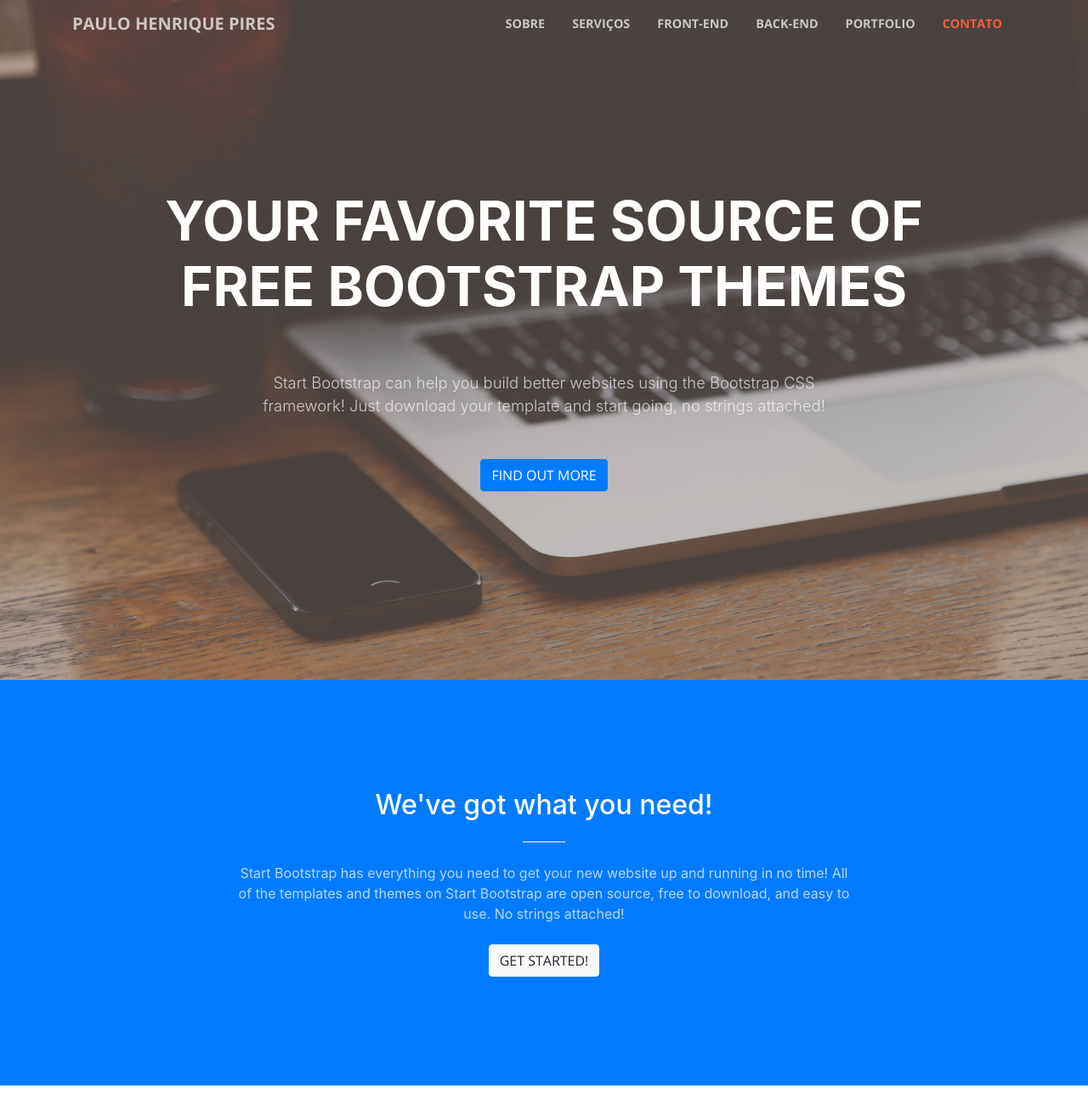
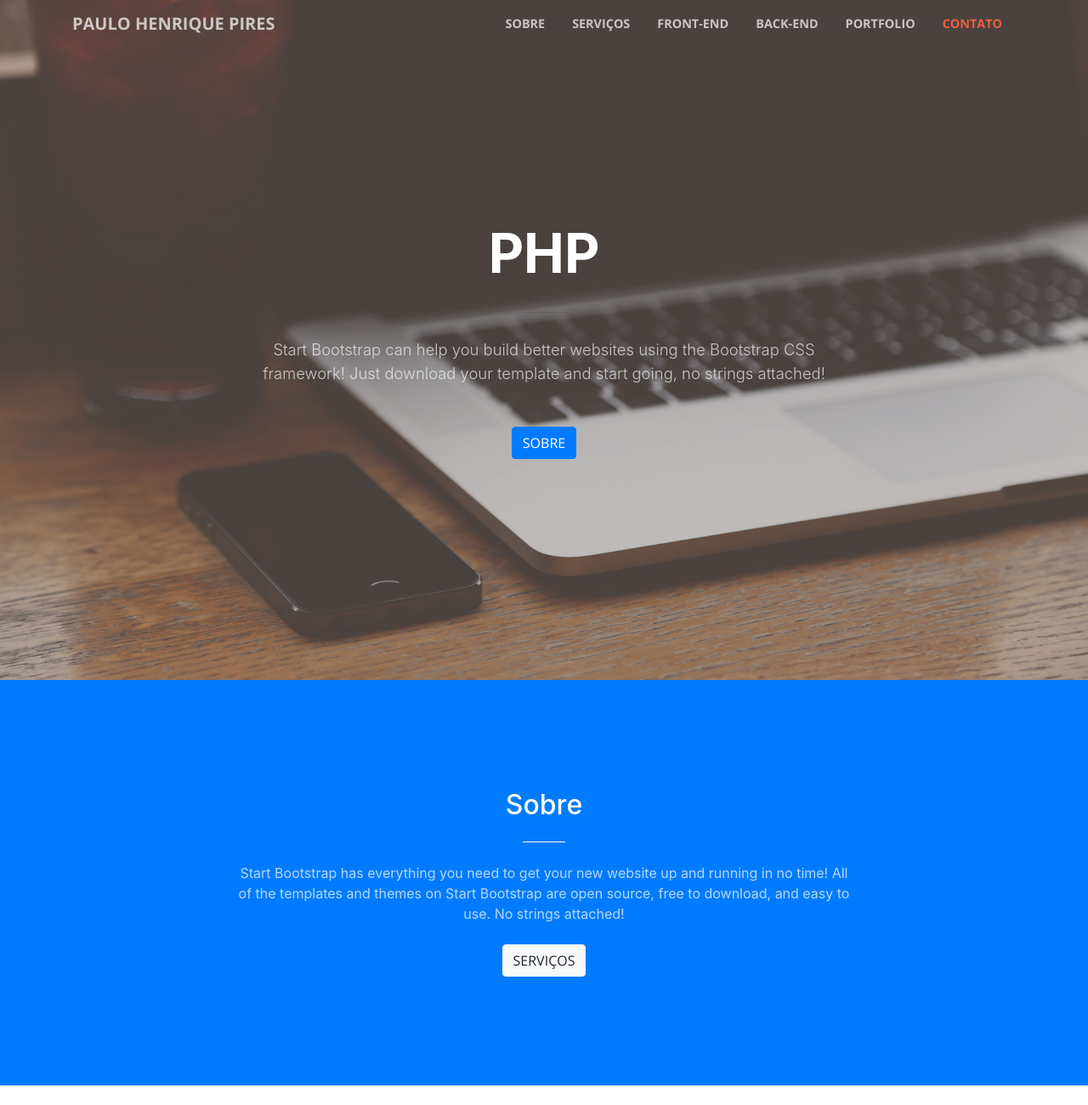
Before and after one commit to paulo-pires/paulo-pires.github.io, a website with bundled scripts: page index.html in a window 1280 px wide. Shown: the top 1300 px of the page at 85% size. Built offline with nearby package versions, Linux system fonts and the light colour scheme.

Commit message:
Update index.html

```diff
--- a/index.html
+++ b/index.html
@@ -65,13 +65,13 @@
         <div class="row">
           <div class="col-lg-10 mx-auto">
             <h1 class="text-uppercase">
-              <strong>Your Favorite Source of Free Bootstrap Themes</strong>
+              <strong>PHP</strong>
             </h1>
             <hr>
           </div>
           <div class="col-lg-8 mx-auto">
             <p class="text-faded mb-5">Start Bootstrap can help you build better websites using the Bootstrap CSS framework! Just download your template and start going, no strings attached!</p>
-            <a class="btn btn-primary btn-xl js-scroll-trigger" href="#about">Find Out More</a>
+            <a class="btn btn-primary btn-xl js-scroll-trigger" href="#about">Sobre</a>
           </div>
         </div>
       </div>
@@ -81,10 +81,10 @@
       <div class="container">
         <div class="row">
           <div class="col-lg-8 mx-auto text-center">
-            <h2 class="section-heading text-white">We've got what you need!</h2>
+            <h2 class="section-heading text-white">Sobre</h2>
             <hr class="light my-4">
             <p class="text-faded mb-4">Start Bootstrap has everything you need to get your new website up and running in no time! All of the templates and themes on Start Bootstrap are open source, free to download, and easy to use. No strings attached!</p>
-            <a class="btn btn-light btn-xl js-scroll-trigger" href="#services">Get Started!</a>
+            <a class="btn btn-light btn-xl js-scroll-trigger" href="#services">Serviços</a>
           </div>
         </div>
       </div>
```
